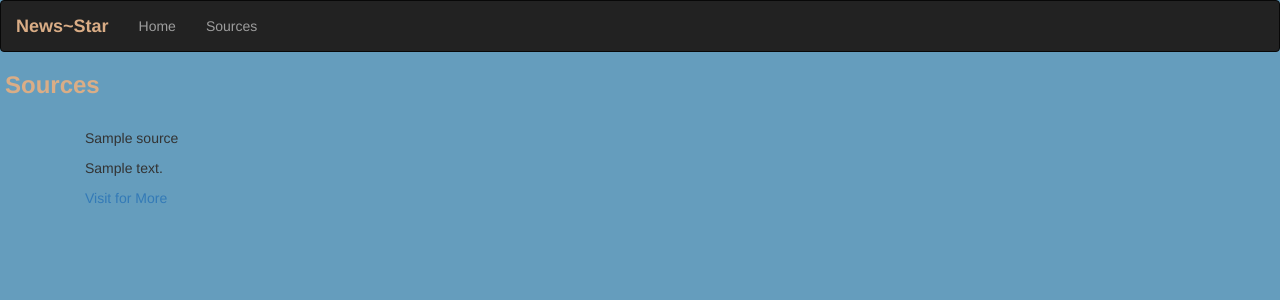
After one commit to Bel-94/News-Star, a Flask app: template app/templates/source.html in a window 1280 px wide. The commit adds this page. Shown: the top 300 px of the page. Run offline with Flask 2, Linux system fonts and the light colour scheme; the template is opened without the code that fills it: most values are stand-ins (such as "Sample title", 1, 10 or a date in 2020); some libraries are stand-ins or nearby versions.

Commit message:
add the sources content

```diff
--- a/app/models.py
+++ b/app/models.py
@@ -1,9 +1,10 @@
 
 class Source:
-    def __init__(self, id, url, name):
-        self.id = id
+    def __init__(self, name, description,url):
         self.name = name
+        self.description = description
         self.url = url
+
 
 
 
--- a/app/request.py
+++ b/app/request.py
@@ -90,11 +90,12 @@ def process_source_results(sources):
     source_results = []
 
     for source in sources:
-        id = source.get('id')
         name = source.get('name')
+        description = source.get('description')
         url = source.get('url')
 
-        source = Source(id,name,url)
+
+        source = Source(name, description, url)
         source_results.append(source)
 
     return source_results
--- a/app/static/css/index.css
+++ b/app/static/css/index.css
@@ -1,5 +1,5 @@
 body {
-    background-color: #026670;
+    background-color: #659dbd;
 }
 
 .header {
--- a/app/templates/macros.html
+++ b/app/templates/macros.html
@@ -1,7 +1,7 @@
 {% macro displayArticleList(headlines) %}
 
     {% for article in headlines %}
-    <div class="col-xs-12 col-sm-4 col-md-2 col-lg-2 movie-card">
+    <div class="col-xs-12 col-sm-4 col-md-2 col-lg-2 article-card">
         <img src="{{article.image}}" alt="" style="width:155px; height:100px" class="img-responsive"><br>
         <p><span style="color: #daad86">Title:</span> {{article.title}}</p>
         <p><span style="color: #daad86">Description:</span> {{article.description}}</p>
--- a/app/templates/navbar.html
+++ b/app/templates/navbar.html
@@ -12,6 +12,7 @@
       <div class="navbar-collapse collapse">
           <ul class="nav navbar-nav">
               <li><a href="/">Home</a></li>
+              <li><a href="/source">Sources</a></li>
       </div>
 
   </div>
--- /dev/null
+++ b/app/templates/source.html
@@ -0,0 +1,32 @@
+{% extends 'base.html' %}
+{% import 'macros.html' as macro%}
+
+<!-- Styles block -->
+
+{% block styles%}
+    {{ super() }}
+    <link rel="stylesheet" href="{{url_for('static',filename='css/index.css')}}">
+{% endblock %}
+
+
+     <!-- Content block -->
+    {% block content%}
+
+    <!-- Article sources -->
+    <h3 class="header" style="color: #daad86; font-weight:900">Sources</h3>
+    <ul>
+        {{macro.displayArticleList(Sources)}}
+    </ul>
+
+    <div class="container"><br>
+        {% for source in sources %}
+        <div class="col-xs-12 col-sm-4 col-md-2 col-lg-2 article-card">
+            <p>{{source.name}}</p>
+            <p>{{source.description}}</p>
+            <a href="{{source.url}}">Visit for More</a>
+
+        </div>
+        {% endfor %}
+    </div>
+
+    {% endblock %}
```
Also changed, not shown: app/main/views.py (+9 -9 lines), app/templates/index.html (+2 -5 lines).
